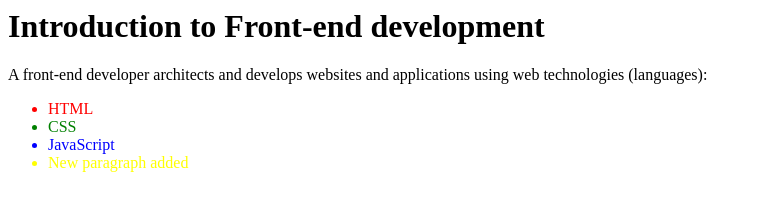
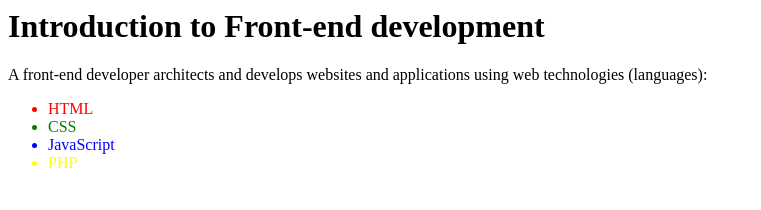
Before and after one commit to AleksSs9/front-end-development, a plain HTML site: page index.html in a window 1280 px wide. Shown: the whole page, without its empty margins (0-761 px from the left). Drawn offline with Linux system fonts and the light colour scheme.

```diff
--- a/index.html
+++ b/index.html
@@ -4,5 +4,5 @@
 <li style="color: red;">HTML</li>
 <li style="color: green;">CSS</li>
 <li style="color: blue;">JavaScript</li>
-<li style="color: yellow;">New paragraph added</li>
+<li style="color: yellow;">PHP</li>
 </ul>
```
